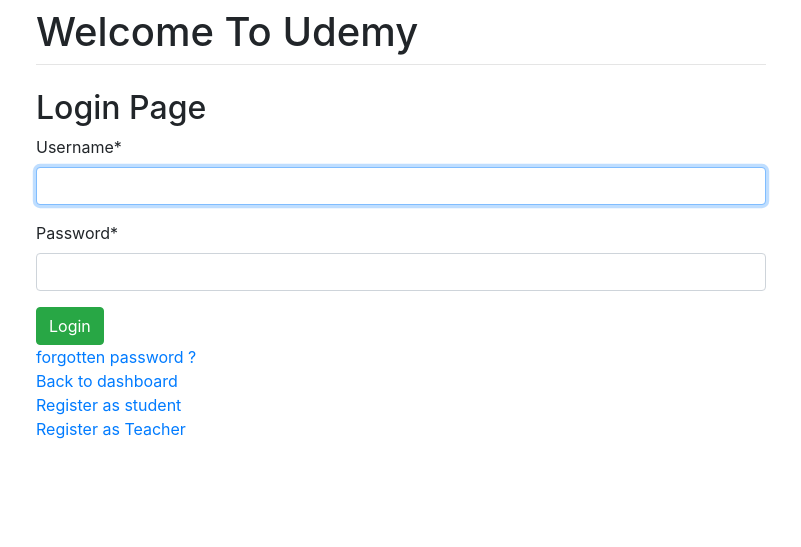
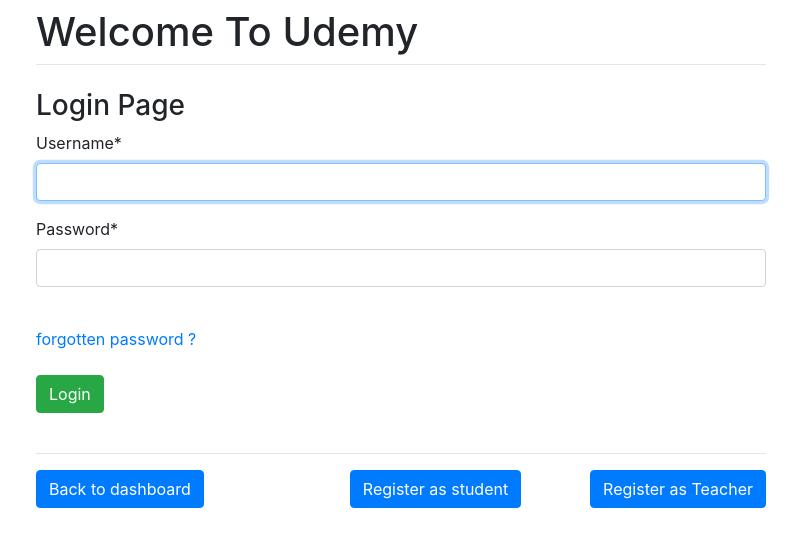
Before and after one commit to himanshugupta0158/Udemy_Copy, a Django app: page /accounts/login/ in a window 1280 px wide. Shown: the top 547 px of the page, without its empty margins (239-1040 px from the left). Run offline with Django 3.2, Linux system fonts and the light colour scheme; some libraries are stand-ins or nearby versions.

Commit message:
text editing

```diff
--- a/courses/templates/registration/login.html
+++ b/courses/templates/registration/login.html
@@ -8,17 +8,18 @@ Login
 
 {% block content %}
 
-<h2>Login Page</h2>
+<h3>Login Page</h3>
 
  <form method="post">
  {% csrf_token %}
   {{ form|crispy }}
+<br>  <a href="{% url 'password_reset' %}">forgotten password ?</a> <br><br>
     <button type="submit" class="btn btn-success">Login</button>
 </form>
-
-<a href="{% url 'password_reset' %}">forgotten password ?</a> <br>
-<a href="{% url 'dashboard' %}">Back to dashboard</a> <br>
-<a href="{% url 'register' %}">Register as student</a> <br>
-<a href="{% url 'register_staff' %}">Register as Teacher</a>
+<br>
+<hr>
+<a href="{% url 'dashboard' %}" style="float: left;" class="btn btn-primary">Back to dashboard</a>
+<a href="{% url 'register' %}" style="float: center ;margin-left:20%;" class="btn btn-primary">Register as student</a>
+<a href="{% url 'register_staff' %}" style="float: right;" class="btn btn-primary">Register as Teacher</a>
 
  {% endblock content %}
--- a/courses/templates/users/register.html
+++ b/courses/templates/users/register.html
@@ -7,7 +7,7 @@
 {% block content %}
 <div class="container">
 
-<h2>Register as a Student</h2>
+<h3>Register as a Student</h3>
 {% if msg %}
 <h4 class="text-danger"> {{msg}} </h4>
  <a href="{% url 'register' %}" class="btn btn-primary">Back to register</a>
--- a/courses/templates/users/register_staff.html
+++ b/courses/templates/users/register_staff.html
@@ -6,7 +6,7 @@
 {% block content %}
 <div class="container">
 
-<h2>Register as a Teacher</h2>
+<h3>Register as a Teacher</h3>
 
 {% if msg %}
 <h4 class="text-danger"> {{msg}} </h4> <br>
```
